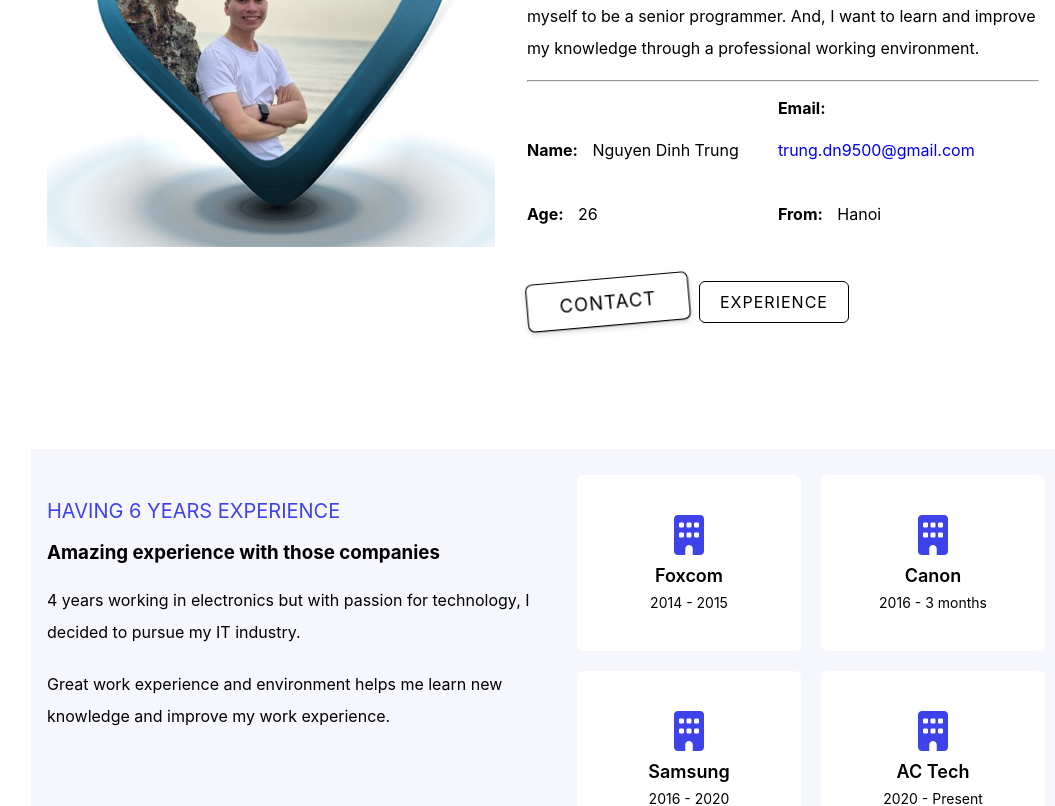
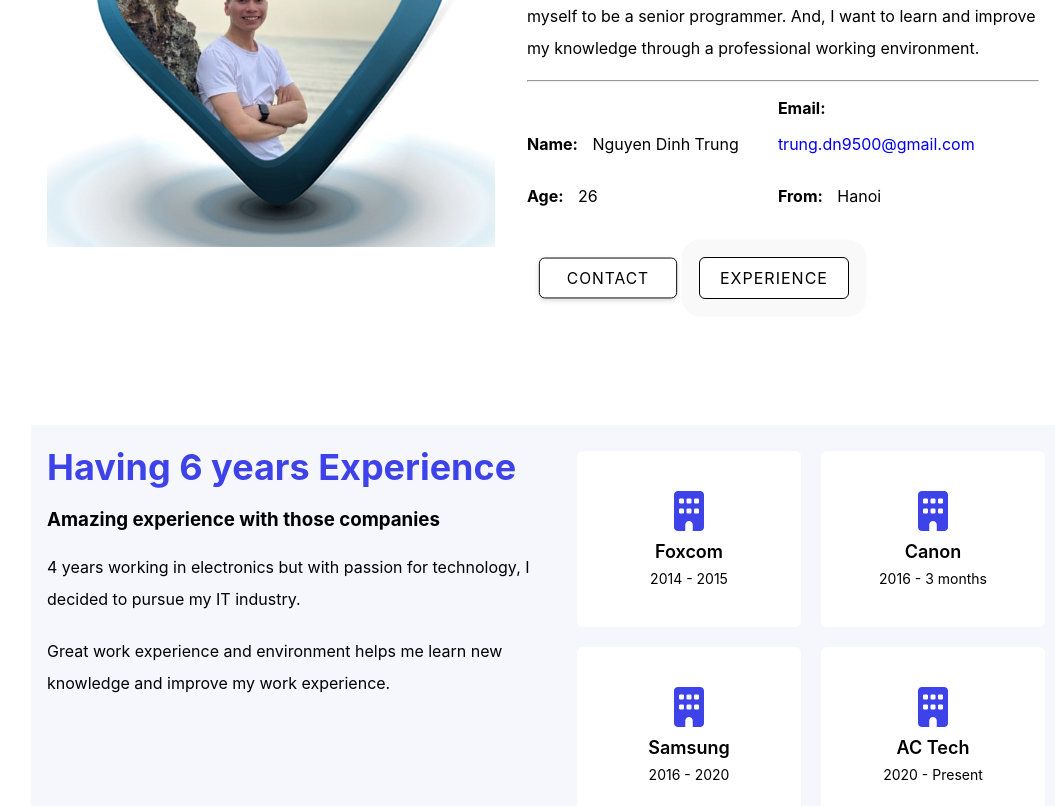
Before and after one commit to trungnd11/mylandingpage, a React (Create React App) app: page / in a window 1280 px wide. Shown: the part 920-1726 px from the top of the page, without its empty margins (225-1280 px from the left). Built offline with nearby package versions, Linux system fonts and the light colour scheme.

Commit message:
Update page ipad

```diff
--- a/src/page/about/About.tsx
+++ b/src/page/about/About.tsx
@@ -27,12 +27,14 @@ function About(prop: any, ref: any) {
             I am Full-Stack Web Developer
           </h6>
         </div>
-        <p>I am love programing and new technologies.</p>
-        <p>
-          I always spend my free time learning new technologies to upgrade
-          myself to be a senior programmer. And, I want to learn and improve my
-          knowledge through a professional working environment.
-        </p>
+        <div className="content-description">
+          <p>I am love programing and new technologies.</p>
+          <p>
+            I always spend my free time learning new technologies to upgrade
+            myself to be a senior programmer. And, I want to learn and improve
+            my knowledge through a professional working environment.
+          </p>
+        </div>
         <hr />
         <ul className="about-info">
           <li>
--- a/src/static/scss/_about.scss
+++ b/src/static/scss/_about.scss
@@ -55,6 +55,10 @@
         font-weight: 800;
         font-size: 36px;
         margin-bottom: 10px;
+
+        @include Responsive(SM) {
+          text-align: center;
+        }
       }
 
       h6 {
@@ -63,12 +67,24 @@
         font-size: 18px;
         margin-top: 0;
         margin-bottom: 13px;
+
+        @include Responsive(SM) {
+          text-align: center;
+        }
       }
     }
 
-    p {
-      line-height: 2;
+    .content-description {
+      p {
+        line-height: 2;
+
+        @include Responsive(XS) {
+          text-align: justify;
+        }
+      }
+
     }
+
 
     .about-info {
       list-style-type: none;
--- a/src/static/scss/_experience.scss
+++ b/src/static/scss/_experience.scss
@@ -36,11 +36,15 @@
       }
 
       h5 {
-        text-transform: uppercase;
-        font-weight: 400;
         margin-bottom: 10px;
-        font-size: 20px;
+        margin-top: 4px;
+        font-size: 36px;
         color: #3e43e9;
+        font-weight: 700;
+
+        @include Responsive(SM) {
+          text-align: center;
+        }
       }
 
       h3 {
@@ -48,6 +52,10 @@
 
         @include Responsive(XS) {
           font-size: 16px;
+        }
+
+        @include Responsive(SM) {
+          text-align: center;
         }
       }
 
--- a/src/static/scss/_portfolio.scss
+++ b/src/static/scss/_portfolio.scss
@@ -118,12 +118,12 @@
 
     @include Responsive(SM) {
       margin: 0 26px;
+      justify-content: space-between;
     }
 
     .works-item {
       width: 48%;
       margin-bottom: 25px;
-      width: 100%;
       height: 700px;
       overflow: hidden;
       border-radius: 6px;
@@ -131,6 +131,11 @@
       @include Responsive(XS) {
         width: inherit;
         margin: 16px;
+        height: 600px;
+      }
+
+      @include Responsive(SM) {
+        height: 600px;
       }
 
       .work-wapper {
--- a/src/static/scss/index.scss
+++ b/src/static/scss/index.scss
@@ -1,4 +1,4 @@
-
+@import "responsive";
 @import "container";
 @import "home";
 @import "about";
@@ -8,3 +8,9 @@
 @import "contact";
 @import "scrollTop";
 @import "navbar-mobile";
+
+body {
+  @include Responsive(SM) {
+    font-size: 18px;
+  }
+}
```
